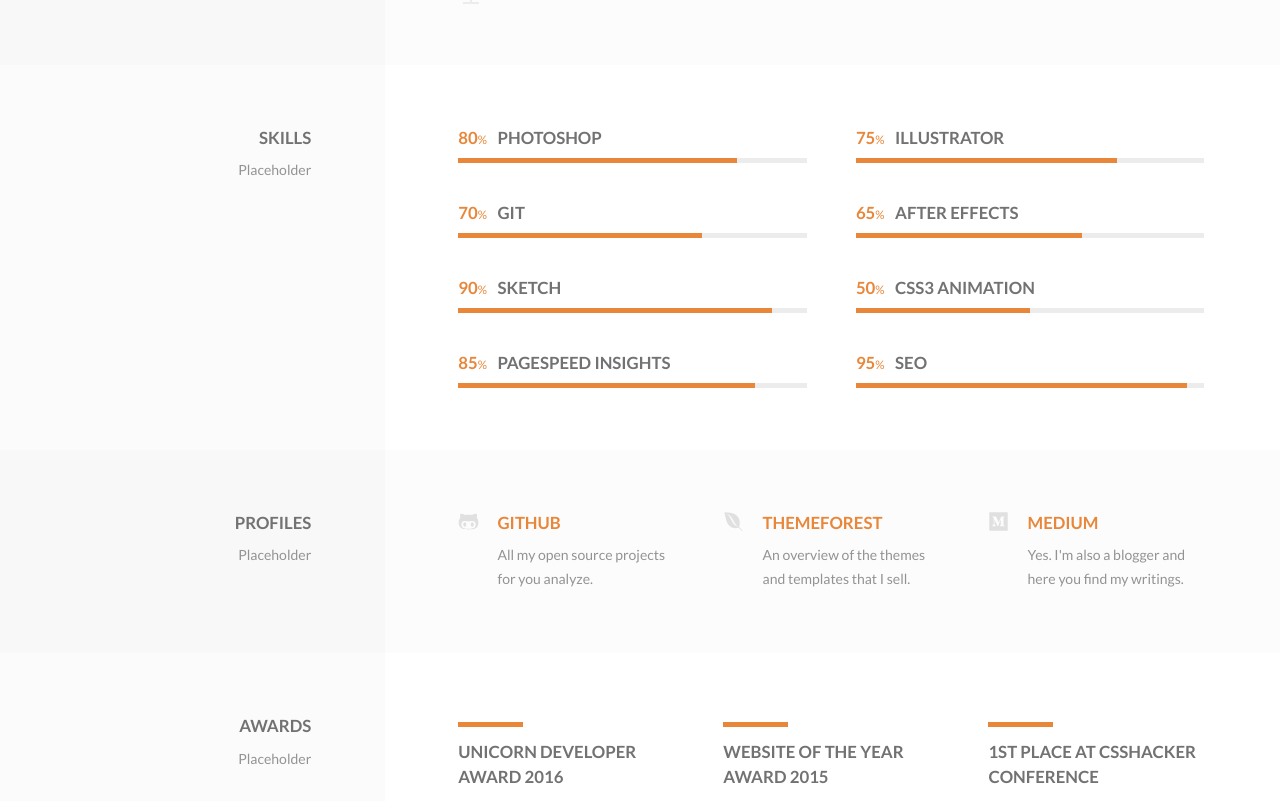
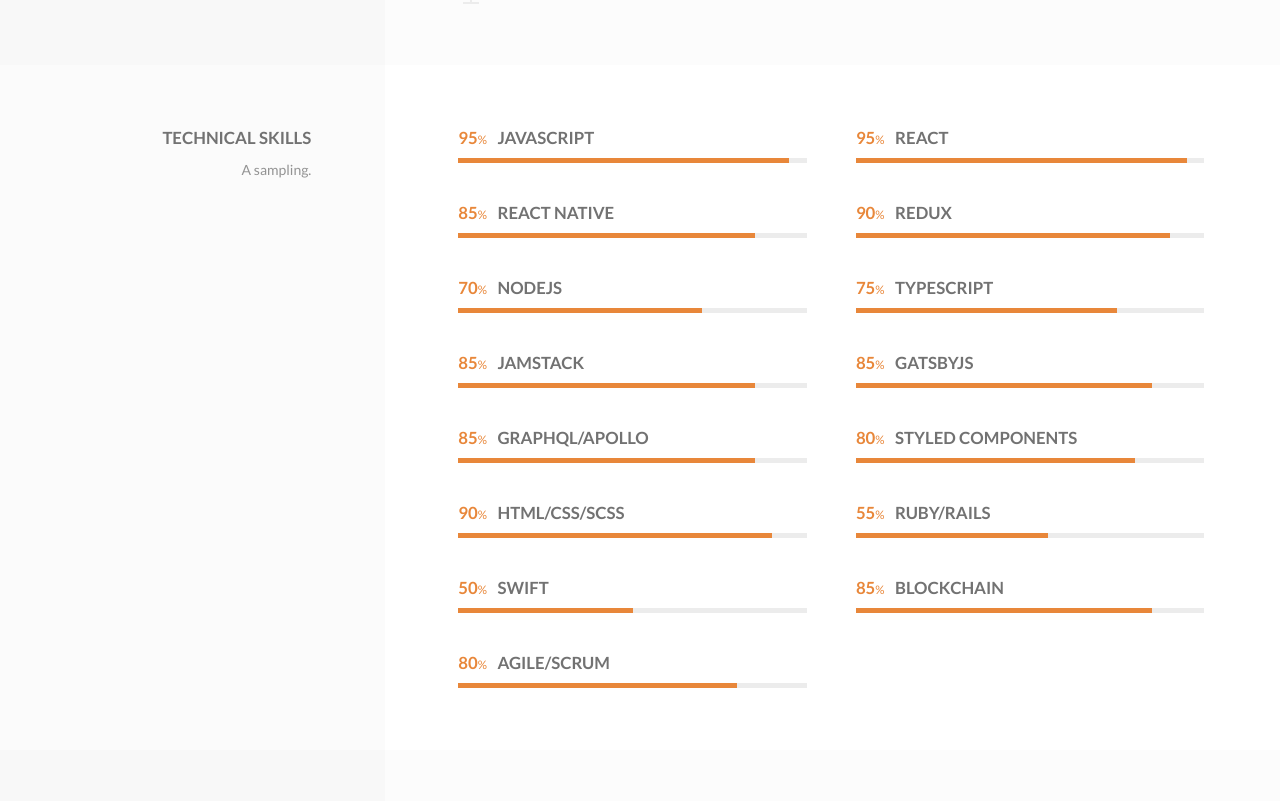
Before and after one commit to brandonfancher/resume-react, a React (Create React App) app: page / in a window 1280 px wide. Shown: the part 3937-4738 px from the top of the page. Built offline with nearby package versions, Linux system fonts and the light colour scheme.

Commit message:
Add skills; remove incomplete sections for now.

```diff
--- a/src/App.js
+++ b/src/App.js
@@ -31,10 +31,10 @@
         <Education />
         <Volunteer />
         <Skills />
-        <Profiles />
+        {/* <Profiles />
         <Awards />
         <Portfolio />
-        <Clients />
+        <Clients /> */}
         <Footer />
       </div>
     </>
--- a/src/components/Skills.js
+++ b/src/components/Skills.js
@@ -52,16 +52,23 @@
 };
 
 const Skills = () => (
-  <Section heading="Skills" description="Placeholder">
+  <Section heading="Technical Skills" description="A sampling.">
     <div className="o-grid">
-      <Skill skill="Photoshop" percent={80} />
-      <Skill skill="Illustrator" percent={75} />
-      <Skill skill="GIT" percent={70} />
-      <Skill skill="After Effects" percent={65} />
-      <Skill skill="Sketch" percent={90} />
-      <Skill skill="CSS3 Animation" percent={50} />
-      <Skill skill="Pagespeed Insights" percent={85} />
-      <Skill skill="SEO" percent={95} />
+      <Skill skill="JavaScript" percent={95} />
+      <Skill skill="React" percent={95} />
+      <Skill skill="React Native" percent={85} />
+      <Skill skill="Redux" percent={90} />
+      <Skill skill="NodeJS" percent={70} />
+      <Skill skill="TypeScript" percent={75} />
+      <Skill skill="Jamstack" percent={85} />
+      <Skill skill="GatsbyJS" percent={85} />
+      <Skill skill="GraphQL/Apollo" percent={85} />
+      <Skill skill="Styled Components" percent={80} />
+      <Skill skill="HTML/CSS/SCSS" percent={90} />
+      <Skill skill="Ruby/Rails" percent={55} />
+      <Skill skill="Swift" percent={50} />
+      <Skill skill="Blockchain" percent={85} />
+      <Skill skill="Agile/Scrum" percent={80} />
     </div>
   </Section>
 );
```
